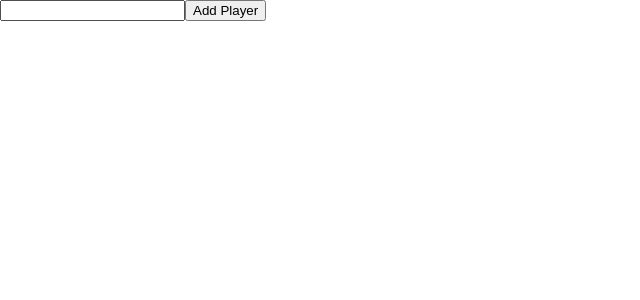
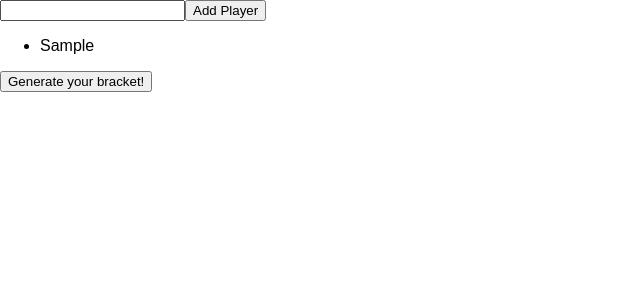
Before and after one commit to AWells64/TableTourney, a React (Create React App) app: page / in a window 1280 px wide. Both pictures are taken after typing "Sample" into the empty fields and a click on the button "Add Player". Shown: the top 300 px of the page, without its empty margins (0-640 px from the left). Built offline with nearby package versions, Linux system fonts and the light colour scheme.

Commit message:
added setup and playerlist components, hooked playerlist up to state

```diff
--- a/src/App.js
+++ b/src/App.js
@@ -2,13 +2,13 @@ import React, { Component } from 'react';
 import './App.css';
 import { Provider } from "react-redux";
 import store from "./data/store";
-import AddPlayer from './containers/AddPlayer';
+import Setup from './components/Setup';
 
 class App extends Component {
   render() {
     return (
       <Provider store={ store }>
-        <AddPlayer />
+        <Setup />
       </Provider>
     );
   }
--- a/src/components/AddPlayer.js
+++ b/src/components/AddPlayer.js
@@ -7,8 +7,6 @@ class AddPlayer extends Component {
         this.state = {
             inputValue: ""
         }
-
-        //this.handleSubmit = this.handleSubmit.bind(this);
     }
 
     handleSubmit(e) {
--- /dev/null
+++ b/src/components/PlayerList.js
@@ -0,0 +1,17 @@
+import React, { Component } from 'react';
+
+class PlayerList extends Component {
+    render() {
+        return (
+            <ul>
+                {
+                    this.props.players.map((player, i) => {
+                        return <li key={ i }>{ player }</li>
+                    })
+                }
+            </ul>
+        )
+    }
+}
+
+export default PlayerList;
--- /dev/null
+++ b/src/components/Setup.js
@@ -0,0 +1,13 @@
+import React from 'react';
+import AddPlayer from '../containers/AddPlayer';
+import PlayerList from '../containers/PlayerList';
+
+const Setup = () => (
+    <div>
+        <AddPlayer />
+        <PlayerList />
+        <button type="button">Generate your bracket!</button>
+    </div>
+);
+
+export default Setup;
--- /dev/null
+++ b/src/containers/PlayerList.js
@@ -0,0 +1,10 @@
+import { connect } from "react-redux";
+import PlayerList from '../components/PlayerList';
+
+const mapStateToProps = (state) => {
+    return {
+        players: state.players
+    }
+}
+
+export default connect(mapStateToProps)(PlayerList);
--- a/src/data/reducer.js
+++ b/src/data/reducer.js
@@ -1,6 +1,13 @@
 const addPlayerToState = (state, playerData) => {
     let newState = { ...state };
-    newState.players.push(playerData);
+    newState = {
+        ...newState,
+        players: [
+            ...newState.players,
+            playerData
+        ]
+    };
+    //newState.players.push(playerData);
     return newState;
 }
 
```
